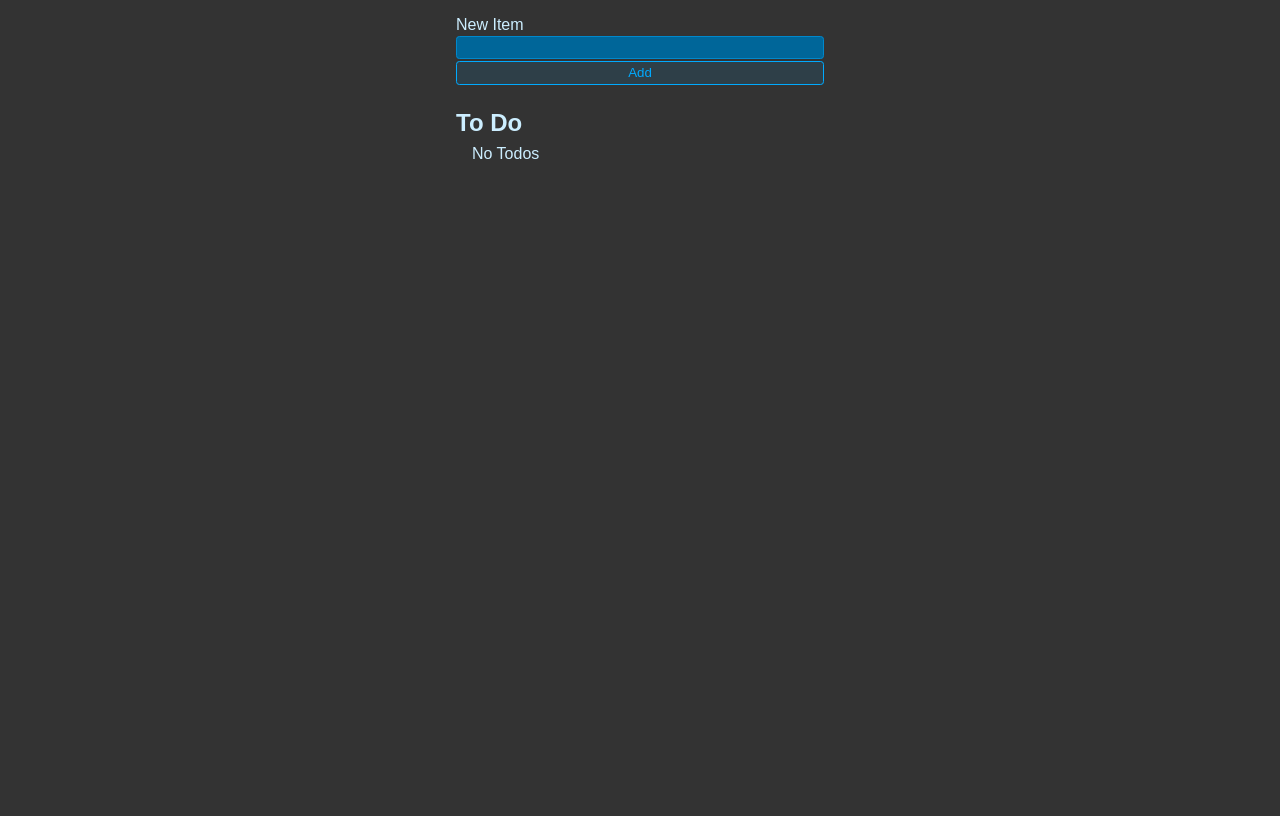
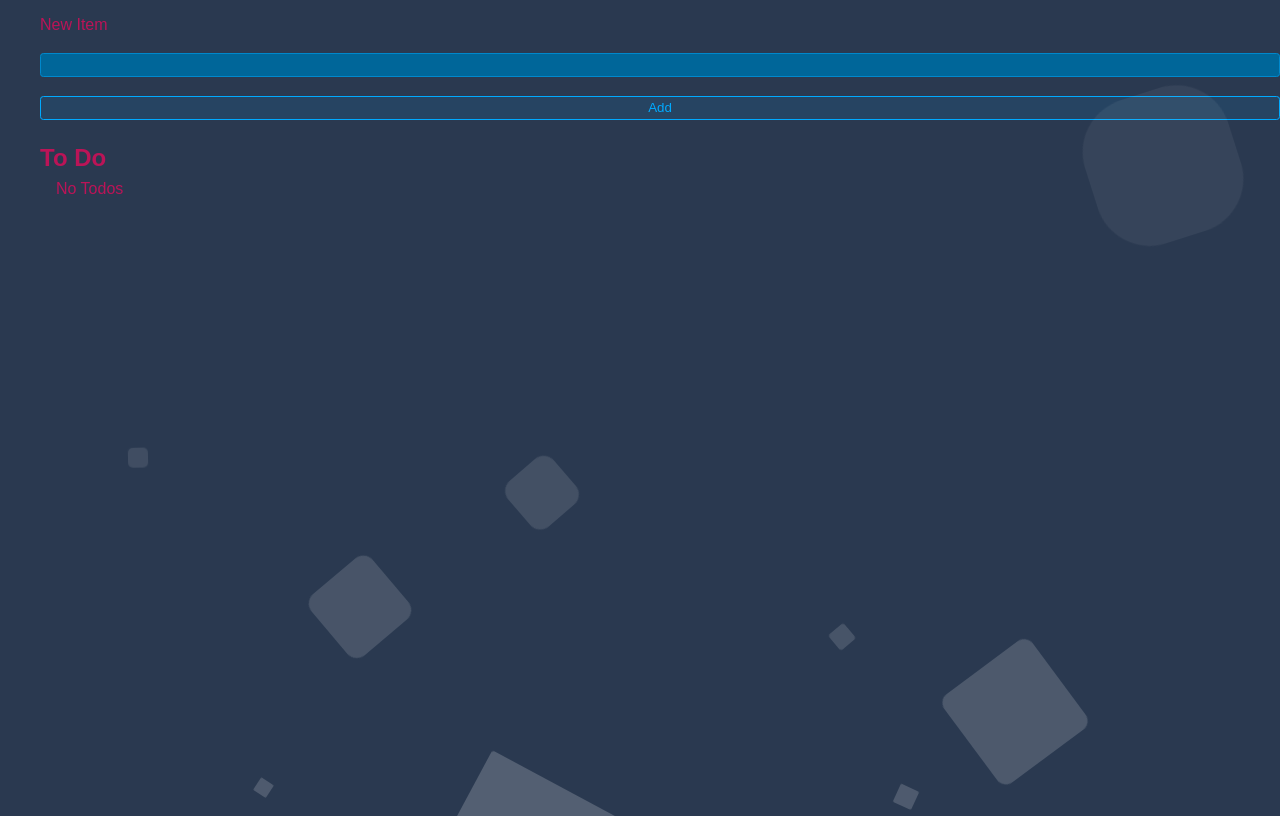
Before and after one commit to AlishbaAli/Floating-to-do, a React (Vite) app: page / in a window 1280 px wide. Built offline with nearby package versions, Linux system fonts and the light colour scheme.

Commit message:
style changes

```diff
--- a/src/App.jsx
+++ b/src/App.jsx
@@ -37,6 +37,18 @@
   return (
     <>
 
+            <ul className="circles">
+                    <li></li>
+                    <li></li>
+                    <li></li>
+                    <li></li>
+                    <li></li>
+                    <li></li>
+                    <li></li>
+                    <li></li>
+                    <li></li>
+                    <li></li>
+
     <form onSubmit={handleSubmit} className='new-item-form'>
     <div className='form-row'>
       <label htmlFor='item'> New Item </label>
@@ -61,6 +73,8 @@
       })}
 
     </ul>
+    </ul>
+
     </>
   )
 
--- a/src/style.css
+++ b/src/style.css
@@ -4,8 +4,8 @@
   }
 
   body {
-    background: #333;
-    color: hsl(200, 100%, 90%);
+    background: #2A3950;
+    color: #bb1457;
     max-width: 400px;
     padding: 1rem;
     margin: 0 auto;
@@ -14,13 +14,13 @@
   .new-item-form {
     display: flex;
     flex-direction: column;
-    gap: 0.5rem;
+    gap: 0.9rem;
   }
 
   .form-row {
     display: flex;
     flex-direction: column;
-    gap: 0.1rem;
+    gap: 1.2rem;
   }
 
   .btn {
@@ -39,9 +39,11 @@
   }
 
   .btn.btn-danger {
+
+
     background: hsl(0, 100%, 40%, 0.1);
-    border: 1px solid hsl(0, 100%, 40%);
-    color: hsl(0, 100%, 40%);
+    border: 1px solid #F54768;
+    color: #F54768;
   }
 
   .btn.btn-danger:hover,
@@ -76,7 +78,7 @@
   }
 
   .list li:has(input:checked) label {
-    color: hsl(200, 20%, 40%);
+    color: hsl(200, 86%, 48%);
   }
 
   .list {
@@ -136,5 +138,122 @@
   }
 
   .list li:has(input:checked) label:hover::before {
-    background: hsl(200, 100%, 30%);
+    background: hsl(328, 97%, 35%);
   }
+
+
+
+.circles{
+    position: absolute;
+    top: 0;
+    left: 0;
+    width: 100%;
+    height: 100%;
+    overflow: hidden;
+}
+
+.circles li{
+    position: absolute;
+    display: block;
+    list-style: none;
+    width: 20px;
+    height: 20px;
+    background: rgba(255, 255, 255, 0.2);
+    animation: animate 25s linear infinite;
+    bottom: -150px;
+
+}
+
+.circles li:nth-child(1){
+    left: 25%;
+    width: 80px;
+    height: 80px;
+    animation-delay: 0s;
+}
+
+
+.circles li:nth-child(2){
+    left: 10%;
+    width: 20px;
+    height: 20px;
+    animation-delay: 2s;
+    animation-duration: 12s;
+}
+
+.circles li:nth-child(3){
+    left: 70%;
+    width: 20px;
+    height: 20px;
+    animation-delay: 4s;
+}
+
+.circles li:nth-child(4){
+    left: 40%;
+    width: 60px;
+    height: 60px;
+    animation-delay: 0s;
+    animation-duration: 18s;
+}
+
+.circles li:nth-child(5){
+    left: 65%;
+    width: 20px;
+    height: 20px;
+    animation-delay: 0s;
+}
+
+.circles li:nth-child(6){
+    left: 75%;
+    width: 110px;
+    height: 110px;
+    animation-delay: 3s;
+}
+
+.circles li:nth-child(7){
+    left: 35%;
+    width: 150px;
+    height: 150px;
+    animation-delay: 7s;
+}
+
+.circles li:nth-child(8){
+    left: 50%;
+    width: 25px;
+    height: 25px;
+    animation-delay: 15s;
+    animation-duration: 45s;
+}
+
+.circles li:nth-child(9){
+    left: 20%;
+    width: 15px;
+    height: 15px;
+    animation-delay: 2s;
+    animation-duration: 35s;
+}
+
+.circles li:nth-child(10){
+    left: 85%;
+    width: 150px;
+    height: 150px;
+    animation-delay: 0s;
+    animation-duration: 11s;
+}
+
+
+
+@keyframes animate {
+
+    0%{
+        transform: translateY(0) rotate(0deg);
+        opacity: 1;
+        border-radius: 0;
+    }
+
+    100%{
+        transform: translateY(-1000px) rotate(720deg);
+        opacity: 0;
+        border-radius: 50%;
+    }
+
+}
```
Also changed, not shown: src/NewTodoForm.jsx (added).
